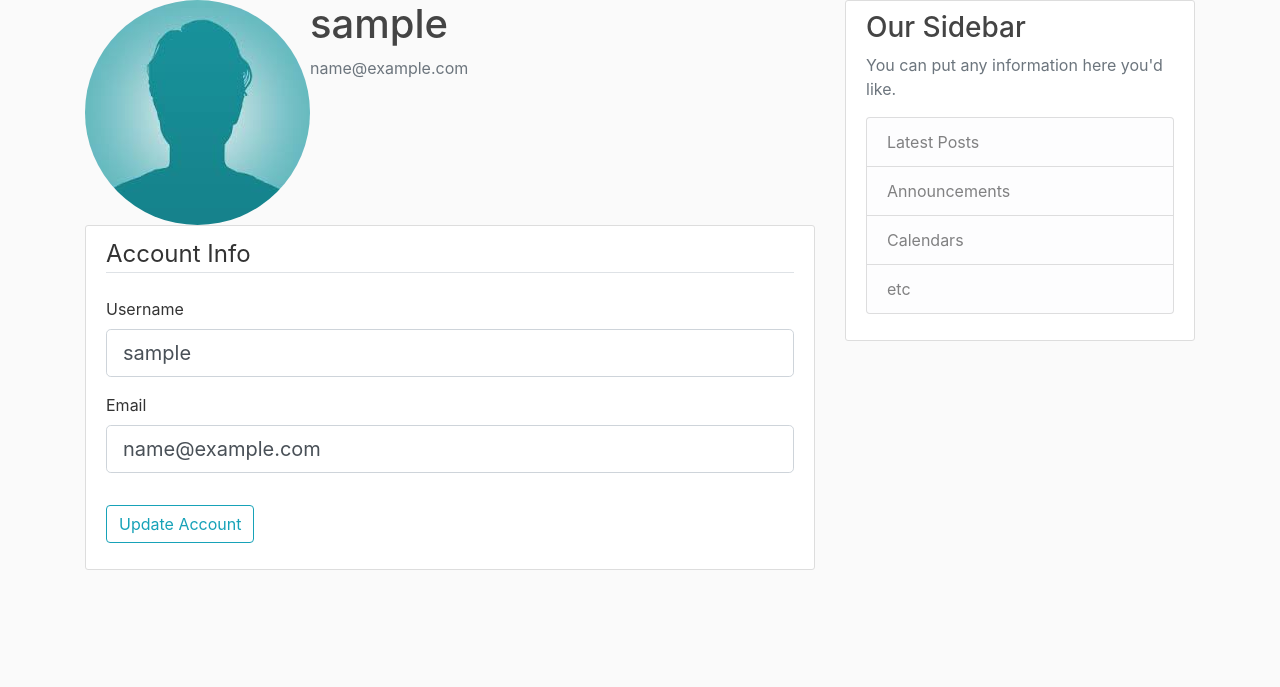
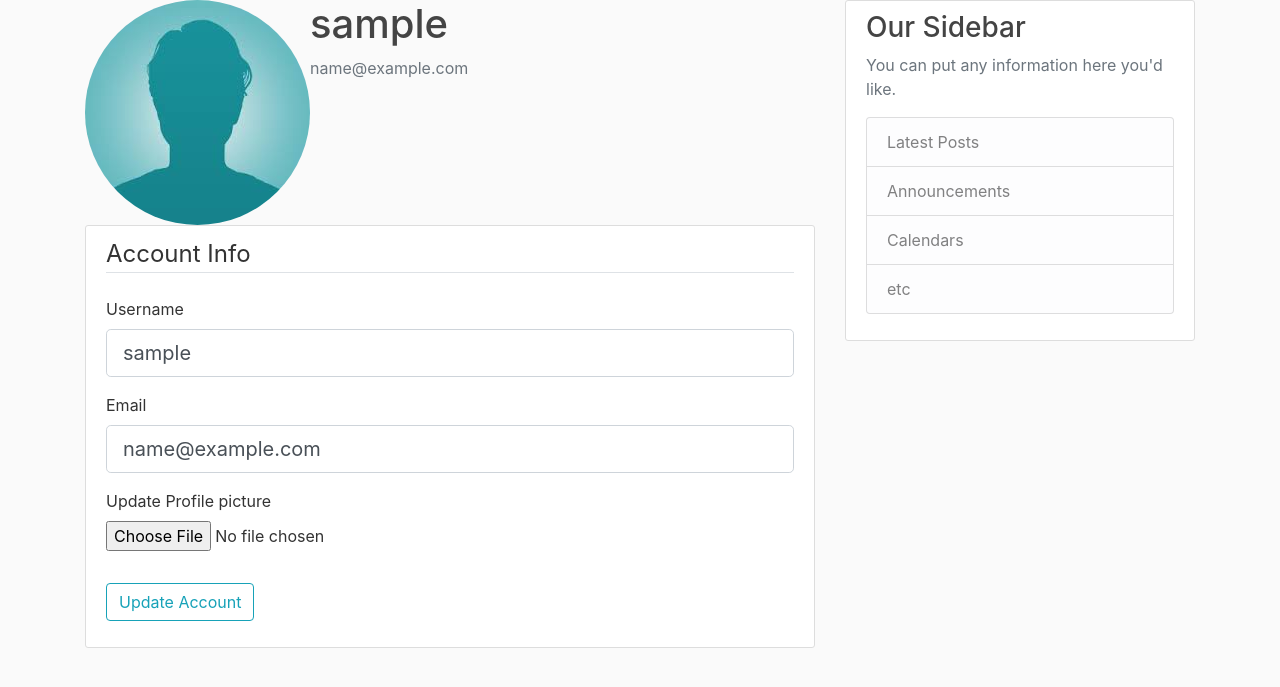
Before and after one commit to SheilaAbby/flask-blog, a Flask app: page /account in a window 1280 px wide. Shown: the part 80-767 px from the top of the page. Run offline with Flask 2, Linux system fonts and the light colour scheme; the visitor is signed in with stand-in values (Sample User, id 1); data comes from the database, SQL or seed files in the repository; some libraries are stand-ins or nearby versions.

Commit message:
Uplaoding and changing the profile picture

```diff
--- a/flaskblog/forms.py
+++ b/flaskblog/forms.py
@@ -1,4 +1,5 @@
 from flask_wtf import FlaskForm
+from flask_wtf.file import FileField, FileAllowed
 from flask_login import current_user
 from wtforms import StringField, PasswordField, SubmitField, BooleanField
 from wtforms.validators import DataRequired, Length, Email, EqualTo, ValidationError
@@ -43,6 +44,7 @@ class UpdateAccountForm(FlaskForm):
                             validators=[DataRequired(), Length(min=2, max=20)])
     email = StringField('Email',
                             validators=[DataRequired(), Email()])
+    picture = FileField('Update Profile picture', validators=[FileAllowed(['jpg', 'png'])])
     submit = SubmitField('Update Account')
 
     #  check whether the entered username matches any in the database
--- a/flaskblog/routes.py
+++ b/flaskblog/routes.py
@@ -1,5 +1,11 @@
 
 from flask import  render_template, url_for, flash, redirect, request
+
+import secrets
+
+from PIL import Image
+
+import os
 
 from flaskblog import app, db, bcrypt
 
@@ -68,12 +74,28 @@ def logout():
     logout_user()
     return redirect(url_for('home'))
 
+def save_picture(form_picture):
+    random_hex = secrets.token_hex(8)
+    _, f_ext = os.path.splitext(form_picture.filename)
+    picture_fn = random_hex + f_ext
+    picture_path = os.path.join(app.root_path, 'static/profile_pics', picture_fn )
+
+    # resize image before saving
+    output_size = (125, 125)
+    i = Image.open(form_picture)
+    i.thumbnail(output_size)
+    i.save(picture_path)
+
+    return picture_fn
 
 @app.route('/account', methods=['GET', 'POST'])
 @login_required
 def account():
     form = UpdateAccountForm()
     if form.validate_on_submit():
+        if form.picture.data:
+            picture_file = save_picture(form.picture.data)
+            current_user.image_file= picture_file
         current_user.username = form.username.data
         current_user.email = form.email.data
         db.session.commit()
--- a/flaskblog/templates/account.html
+++ b/flaskblog/templates/account.html
@@ -9,7 +9,7 @@
         </div>
     </div>
     <div class="content-section">
-            <form method="POST" action="">
+            <form method="POST" action="" enctype="multipart/form-data">
                  {{ form.hidden_tag() }}
                  <fieldset class="form-group">
                      <legend class="border-bottom mb-4">Account Info</legend>
@@ -41,6 +41,16 @@
                           {{ form.email(class="form-control form-control-lg") }}
                          {% endif %}
                      </div>
+                     <div class="form-group">
+                            {{ form.picture.label(class="form-control-label")}}
+                            {{ form.picture(class='form-control-file') }}
+
+                            {%if form.picture.errors %}
+                               {% for error in form.picture.errors %}
+                                   <span class="text-danger">{{ error }}</span></div>br>
+                                   {% endfor %}
+                            {% endif %}
+                    </div>
                  </fieldset>
                  <div class="form-group">
                      {{ form.submit(class="btn btn-outline-info")}}
```
Also changed, not shown: flaskblog/static/profile_pics/36f9ed4e4e5c4965.PNG (added), flaskblog/static/profile_pics/7968d9af87e3c3cf.PNG (added).
